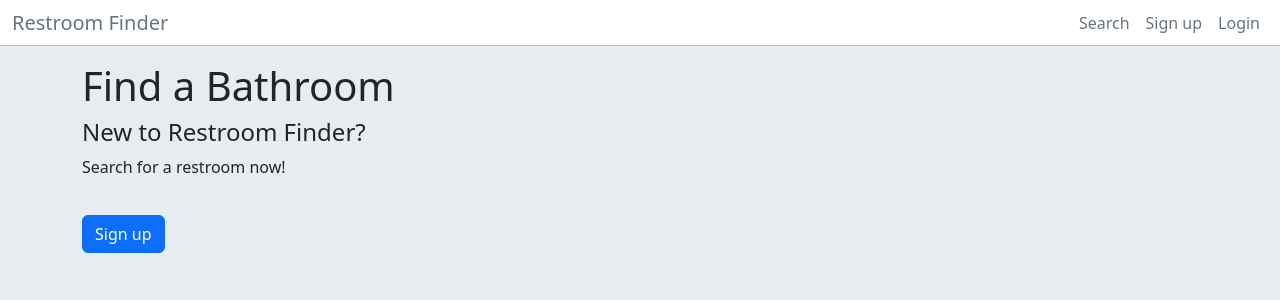
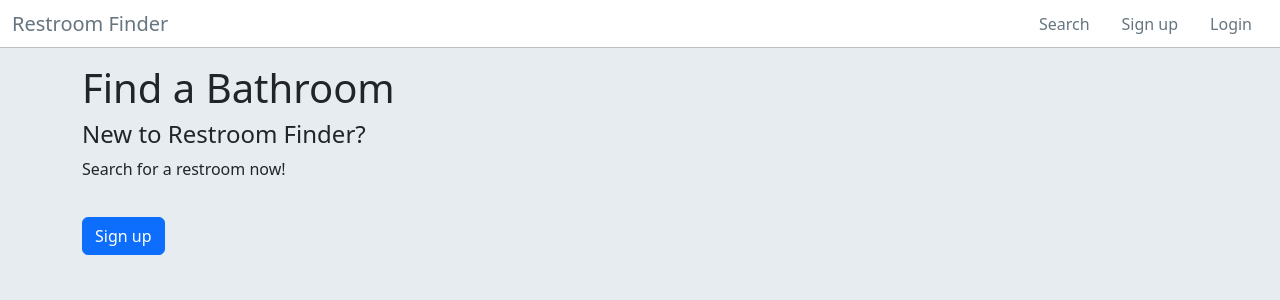
Before and after one commit to mshirk2/capstone-1, a Flask app: page / in a window 1280 px wide. Shown: the top 300 px of the page. Run offline with Flask 2, Linux system fonts and the light colour scheme; some libraries are stand-ins or nearby versions.

Commit message:
tweaks to navbar

```diff
--- a/app.py
+++ b/app.py
@@ -79,7 +79,7 @@ def signup():
             db.session.commit()
 
         except IntegrityError:
-            flash("Username already taken", 'danger')
+            flash("Email already taken", 'danger')
             return render_template('users/signup.html', form=form)
 
         do_login(user)
@@ -202,17 +202,17 @@ def page_not_found(e):
 ##################################################
 # API routes
 
-# @app.route("/api/reverse-geocode")
-# def get_reverse_geocode():
-#     """Get mapbox result using coordinates"""
+@app.route("/api/reverse-geocode")
+def get_reverse_geocode():
+    """Show top result through mapbox using coordinates"""
 
-#     lat = request.json['lat']
-#     lon = request.json['lon']
-#     token = os.environ['MAPBOX_TOKEN']
+    lat = request.json['lat']
+    lon = request.json['lon']
+    token = os.environ['MAPBOX_TOKEN']
 
-#     mapbox_url = f"https://api.mapbox.com/geocoding/v5/mapbox.places/{lon},{lat}.json?worldview=cn&access_token={token}"
+    mapbox_url = f"https://api.mapbox.com/geocoding/v5/mapbox.places/{lon},{lat}.json?worldview=cn&access_token={token}"
 
-#     resp = requests.get(mapbox_url)
-#     result = resp.json()['features'][0]['place_name']
+    resp = requests.get(mapbox_url)
+    result = resp.json()['features'][0]['place_name']
 
-#     return (jsonify(result=result), 200)
+    return (jsonify(result=result), 200)
--- a/models.py
+++ b/models.py
@@ -38,7 +38,7 @@ class Restroom(db.Model):
         }
 
 class User(db.Model):
-    """User in the system."""
+    """User model"""
 
     __tablename__ = 'users'
 
@@ -67,7 +67,7 @@ class User(db.Model):
 
     @classmethod
     def authenticate(cls, email, password):
-        """Find user with `username` and `password`.
+        """Find user with `email` and `password`.
 
         This is a class method (call it on the class, not an individual user.)
         It searches for a user whose password hash matches this password
--- a/static/stylesheets/style.css
+++ b/static/stylesheets/style.css
@@ -10,7 +10,6 @@ body {
 
 .btn {
   margin: 20px 0px;
-
 }
 
 .btn:hover {
@@ -23,11 +22,10 @@ body {
 
 .navbar {
   background-color: #fff;
-  height: 46px;
+  height: 3rem;
   border-bottom: 1px solid rgba(0, 0, 0, 0.25);
   margin-bottom: 1rem;
   position: relative;
-  z-index: 9999;
 }
 
 .navbar a {
--- a/templates/base.html
+++ b/templates/base.html
@@ -8,6 +8,7 @@
     <link rel="stylesheet" href="https://unpkg.com/bootstrap/dist/css/bootstrap.css">
     <link rel="stylesheet" href="/static/stylesheets/style.css">
     <script src="https://kit.fontawesome.com/bbda3af127.js" crossorigin="anonymous"></script>
+
   </head>
   <body>
     <!-- Nav bar -->
@@ -18,20 +19,32 @@
             <span>Restroom Finder</span>
           </a>
         </div>
-          <ul class="nav navbar-nav navbar-right ml-2">
+        <ul class="nav navbar-nav navbar-right">
 
           <!-- Search -->
-            <li><a href="/search">Search</a></li>
+          <li class="nav-item">
+            <a class="nav-link" id="search-link" href="/search">Search</a>
+          </li>
 
-            <!-- Register/Login/Logout -->
+          <!-- No User Logged in -->
           {% if not g.user %}
-            <li><a href="/signup">Sign up</a></li>
-            <li><a href="/login">Login</a></li>
+          <li class="nav-item">
+            <a class="nav-link" href="/signup">Sign up</a>
+          </li>
+          <li class="nav-item">
+            <a class="nav-link" href="/login">Login</a>
+          </li>
+
           {% else %}
-            <li>
-              <a href="/users/{{ g.user.id }}">{{ g.user.username }}</a>
+
+          <!-- User Logged in -->
+          <li class="nav-item">
+            <a class="nav-link" href="/users/{{ g.user.id }}">Profile</a>
           </li>
-            <li><a href="/logout">Logout</a></li>
+          <li class="nav-item">
+            <a class="nav-link" href="/logout">Logout</a>
+          </li>
+
           {% endif %}
         </ul>
       </div>
@@ -50,7 +63,10 @@
       {% endblock %}
 
     </div>
+
+    <!-- Scripts -->
     <script src="https://unpkg.com/jquery"></script>
+    <script src="https://unpkg.com/bootstrap"></script>
     <script src="https://unpkg.com/axios/dist/axios.js"></script>
     <script src="/static/app.js"></script>
   </body>
```
Lines whose indentation alone changed are shown as unchanged.
